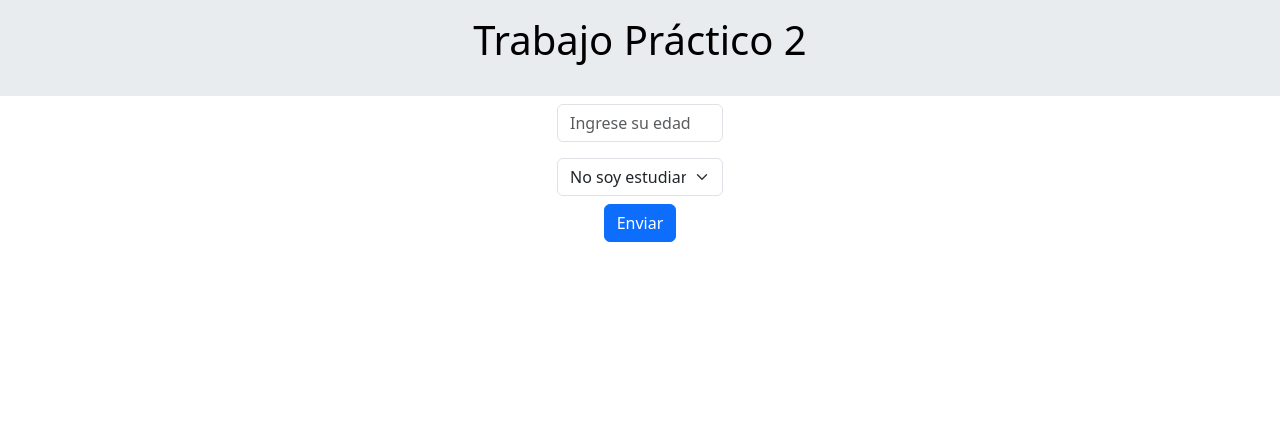
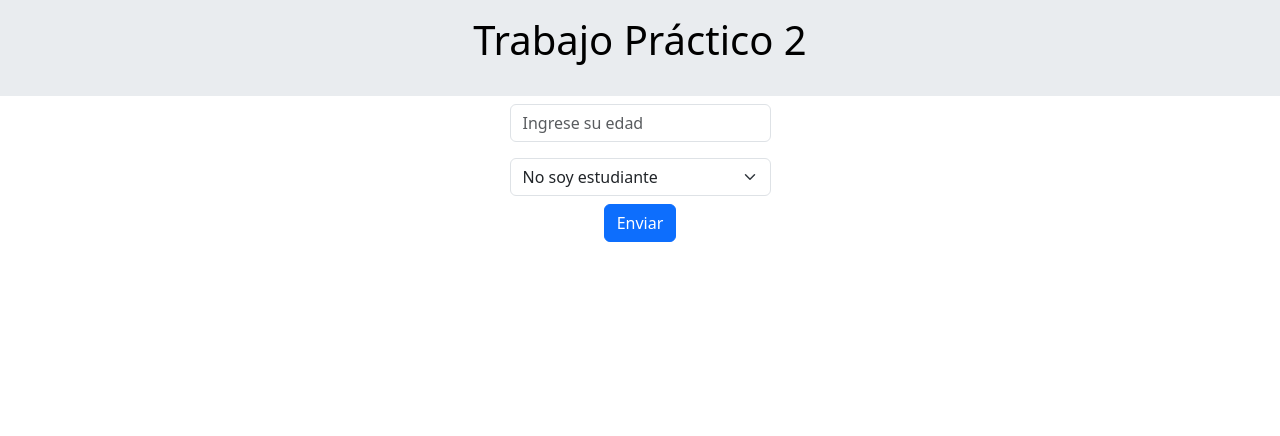
Before and after one commit to FedericoLores/practicos-PWD, a PHP site: page /indexEjercicio8.php in a window 1280 px wide. Shown: the top 436 px of the page. Run offline with PHP 8.4, Linux system fonts and the light colour scheme.

Commit message:
cambio minumo tamanio div

```diff
--- a/tp2/vista/ej2/indexEjercicio8.php
+++ b/tp2/vista/ej2/indexEjercicio8.php
@@ -4,12 +4,12 @@ include_once '../estructura/headerEj2.php';
     <form name="from" method="get" class="needs-validation" novalidate action="./action/actionEjercicio8.php">
         <div class="container">
             <div class="row justify-content-center">
-                <div class="col col-md-2 my-2">
+                <div class="col col-md-3 my-2">
                     <input type="number" min="0" class="form-control" id="edad" name="edad" placeholder="Ingrese su edad" required/>
                 </div>
             </div>
             <div class="row justify-content-center">
-                <div class="col col-md-2 my-2">
+                <div class="col col-md-3 my-2">
                     <select name="estudiante" id="estudiante" class="form-select" required>
                         <option value="es estudiante">Soy estudiante</option>
                         <option value="no es estudiante" selected>No soy estudiante</option>
```
